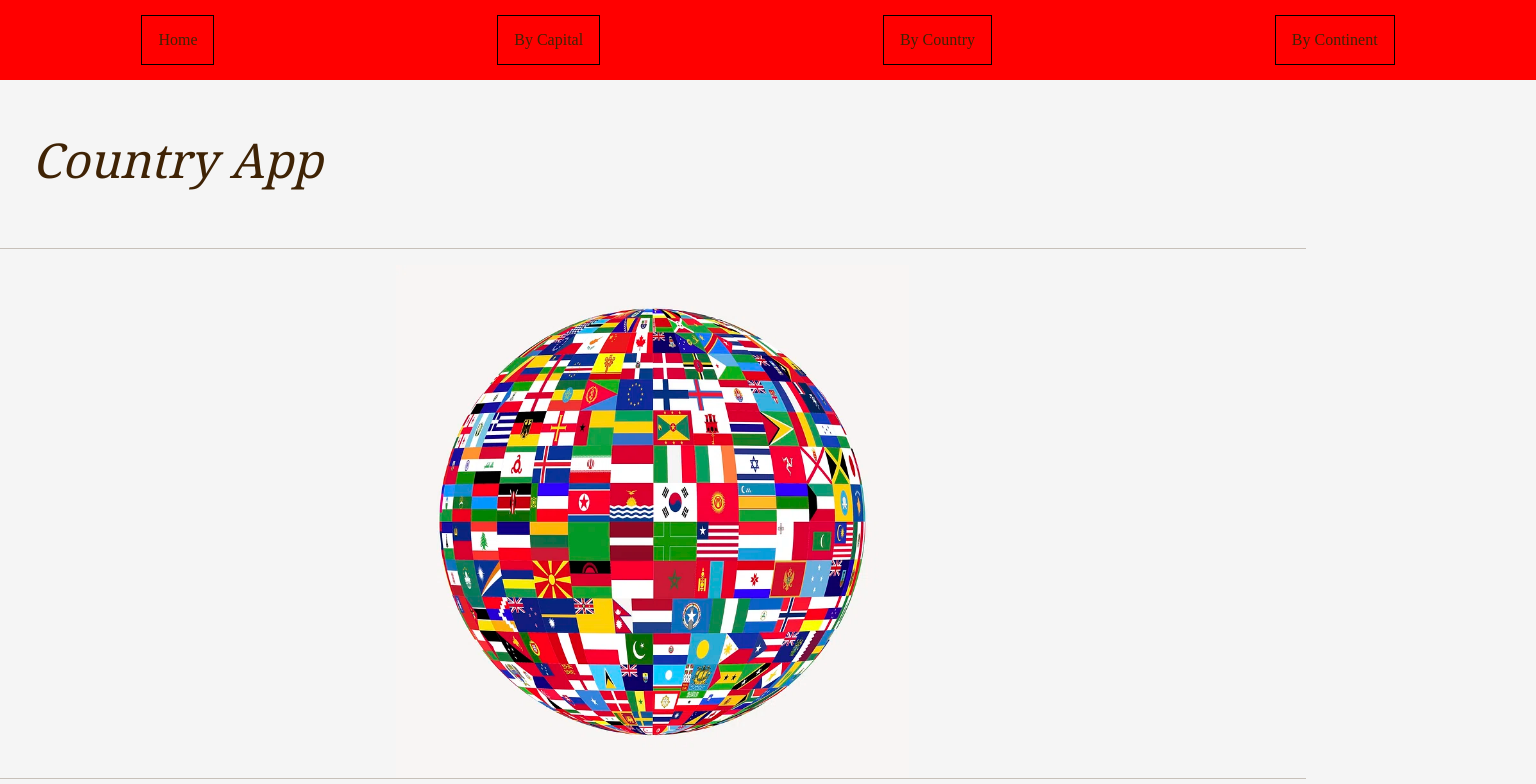
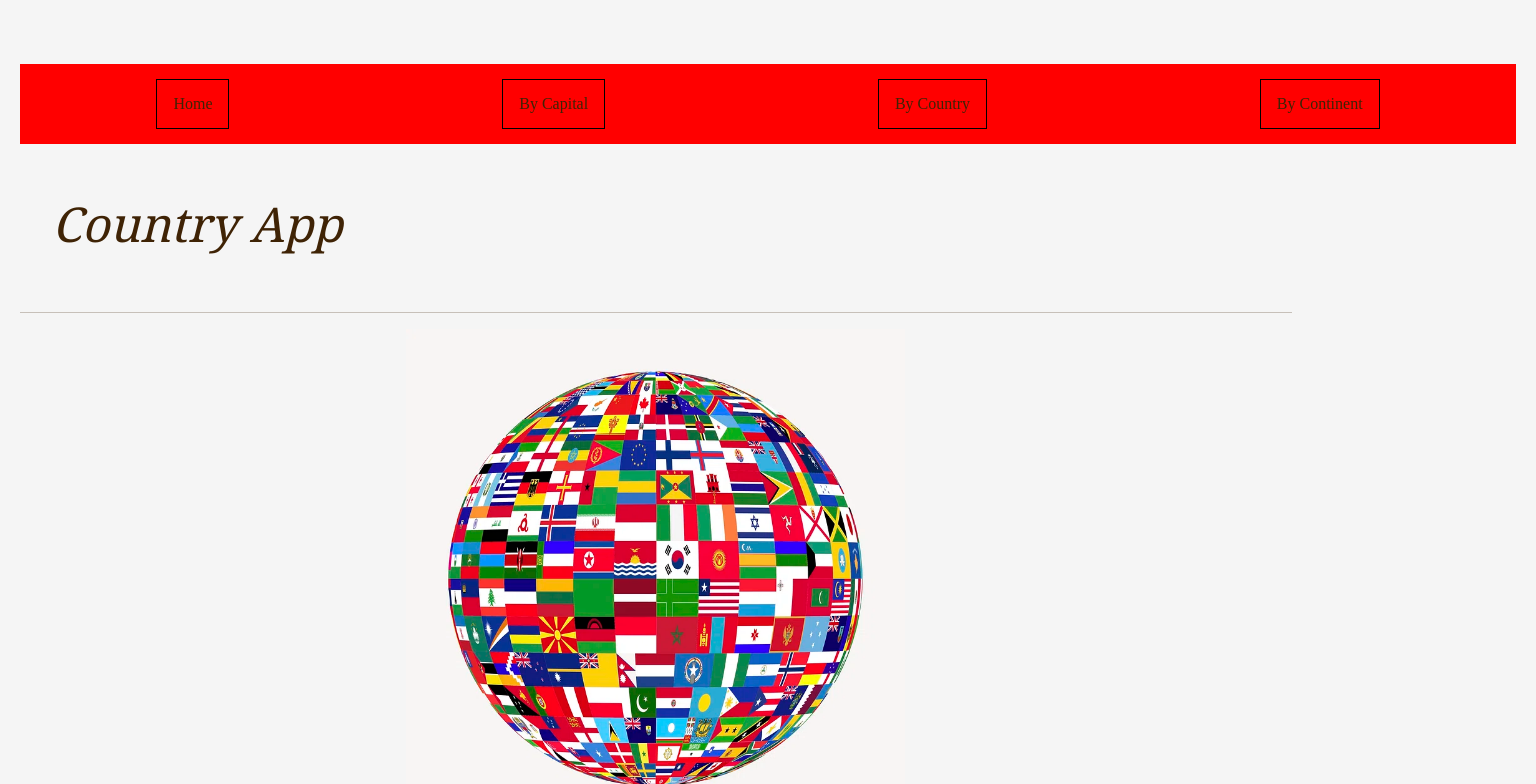
Before and after one commit to Marc1515/CountriesApp, an Angular app: page / in a window 1536 px wide. Shown: the top 784 px of the page. Built offline with nearby package versions, Linux system fonts and the light colour scheme.

Commit message:
It was needed a litle padding on top cause the navbar is fixed

```diff
--- a/src/app/app.component.css
+++ b/src/app/app.component.css
@@ -1,10 +1,9 @@
-
 @media (min-width: 992px) {
   .row {
     display: flex;
   }
 
-  .container__navbar{
+  .container__navbar {
     position: relative;
     display: block;
     width: 100%;
@@ -15,7 +14,7 @@
     position: relative;
     width: 25%;
     height: 100vh;
-    background-color: #EEEEEE;
+    background-color: #eeeeee;
     display: block;
     padding: 0;
   }
@@ -27,11 +26,9 @@
   .burguerButton {
     display: none;
   }
-
 }
 
 @media (min-width: 1200px) {
-
   .container-sidebar {
     width: 20%;
   }
@@ -39,10 +36,13 @@
   .allContent {
     width: 80%;
   }
-
 }
 
 @media (min-width: 1440px) {
+  .app__container {
+
+    padding: 2rem;
+    padding-top: 4rem;
 
     .container-sidebar {
       width: 15%;
@@ -51,5 +51,5 @@
     .allContent {
       width: 85%;
     }
-
   }
+}
--- a/src/app/app.component.html
+++ b/src/app/app.component.html
@@ -1,4 +1,4 @@
-<div class="container-fluid">
+<div class="app__container">
   <div class="row">
 
     <!-- Navbar -->
@@ -6,11 +6,6 @@
     <div class="container__navbar">
       <shared-navbar></shared-navbar>
     </div>
-
-    <!-- Sidebar -->
-    <!-- <div class="container-sidebar">
-      <shared-sidebar class="sharedSidebar"></shared-sidebar>
-    </div> -->
 
     <!-- Nuestras Páginas -->
     <div class="allContent">
```
Lines whose indentation alone changed are shown as unchanged.
